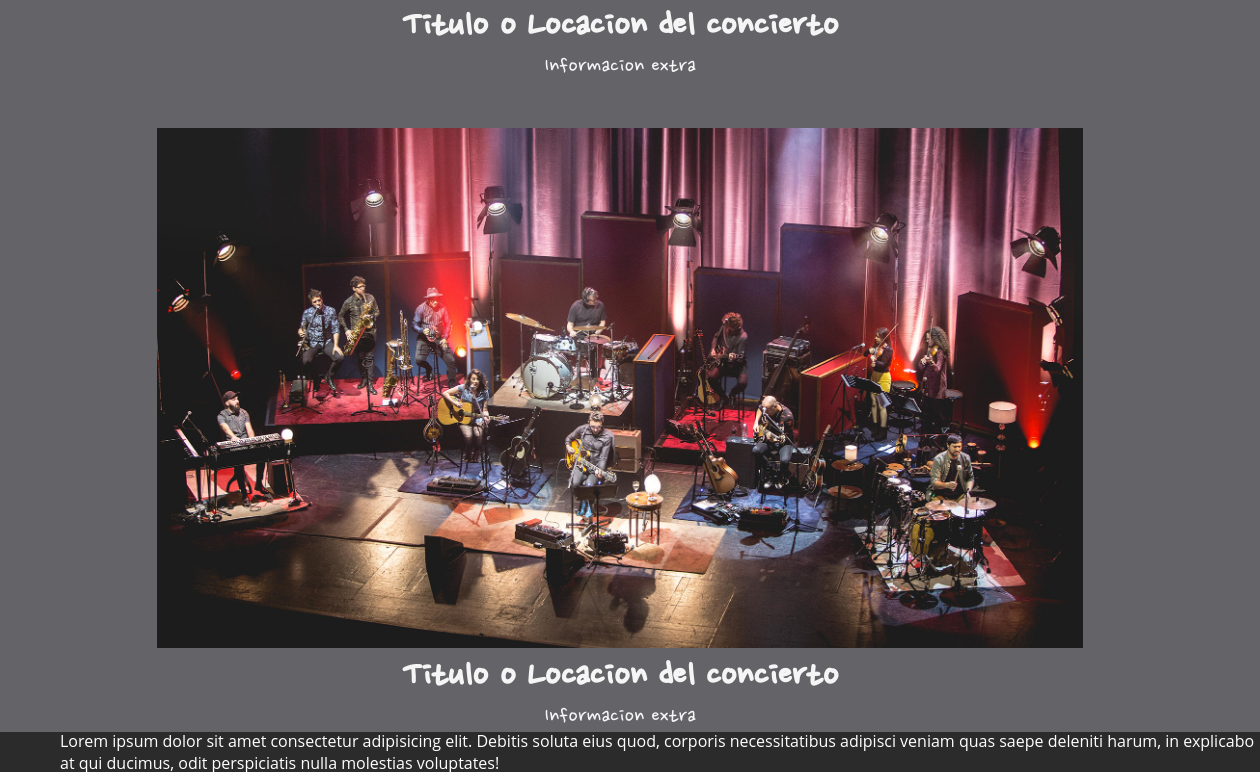
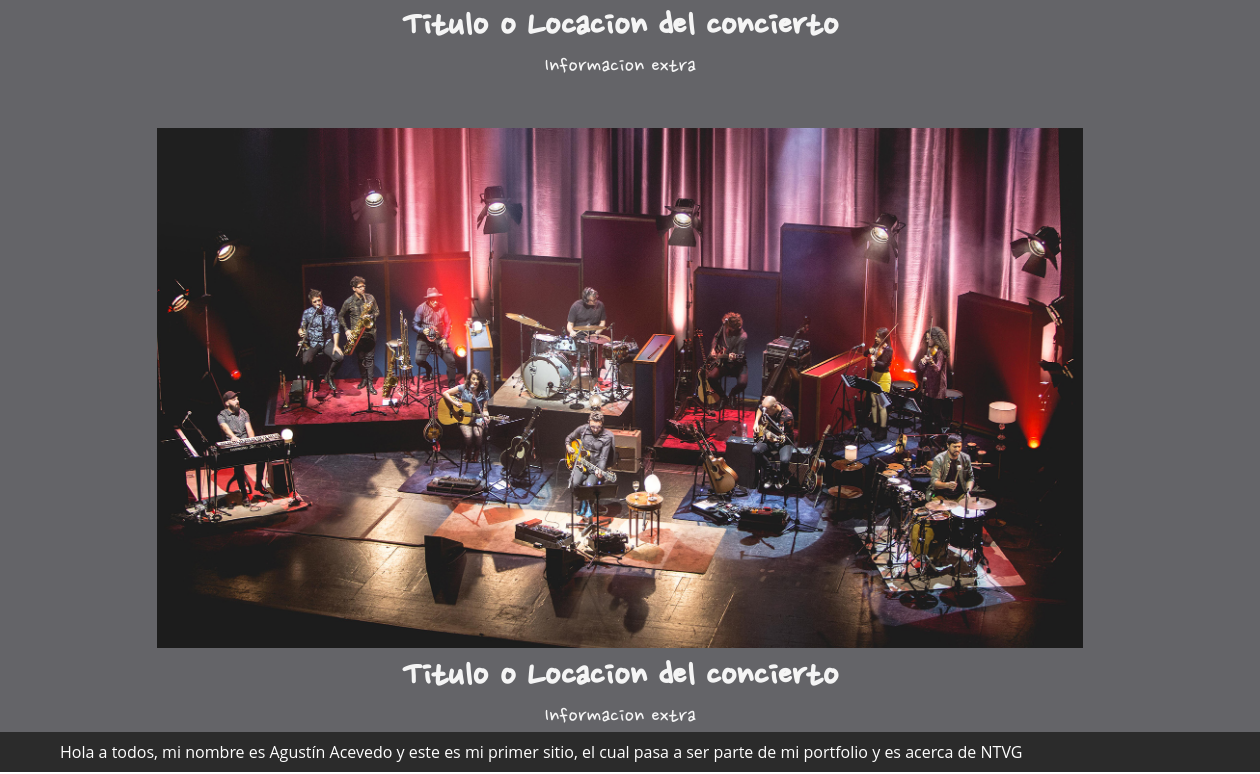
Before and after one commit to agussacevedo/SitioNTVG, a website: page Paginas/conciertos.html in a window 1280 px wide. Shown: the part 4518-5292 px from the top of the page, 20-1280 px from the left. Drawn offline with Linux system fonts and the light colour scheme.

Commit message:
Update conciertos.html

```diff
--- a/Paginas/conciertos.html
+++ b/Paginas/conciertos.html
@@ -91,7 +91,7 @@
             <a href="enlaceInstagram"><img src="../Imagenes/LogosApps/instagram.png" alt="Instagram"></a>
             <a href="enlaceWhatsapp"><img src="../Imagenes/LogosApps/whatsapp.png" alt="Whatsapp"></a>
         </nav>
-        <p>Lorem ipsum dolor sit amet consectetur adipisicing elit. Debitis soluta eius quod, corporis necessitatibus adipisci veniam quas saepe deleniti harum, in explicabo at qui ducimus, odit perspiciatis nulla molestias voluptates!</p>
+        <p>Hola a todos, mi nombre es Agustín Acevedo y este es mi primer sitio, el cual pasa a ser parte de mi portfolio y es acerca de NTVG</p>
     </footer>
 </body>
 </html>
```
